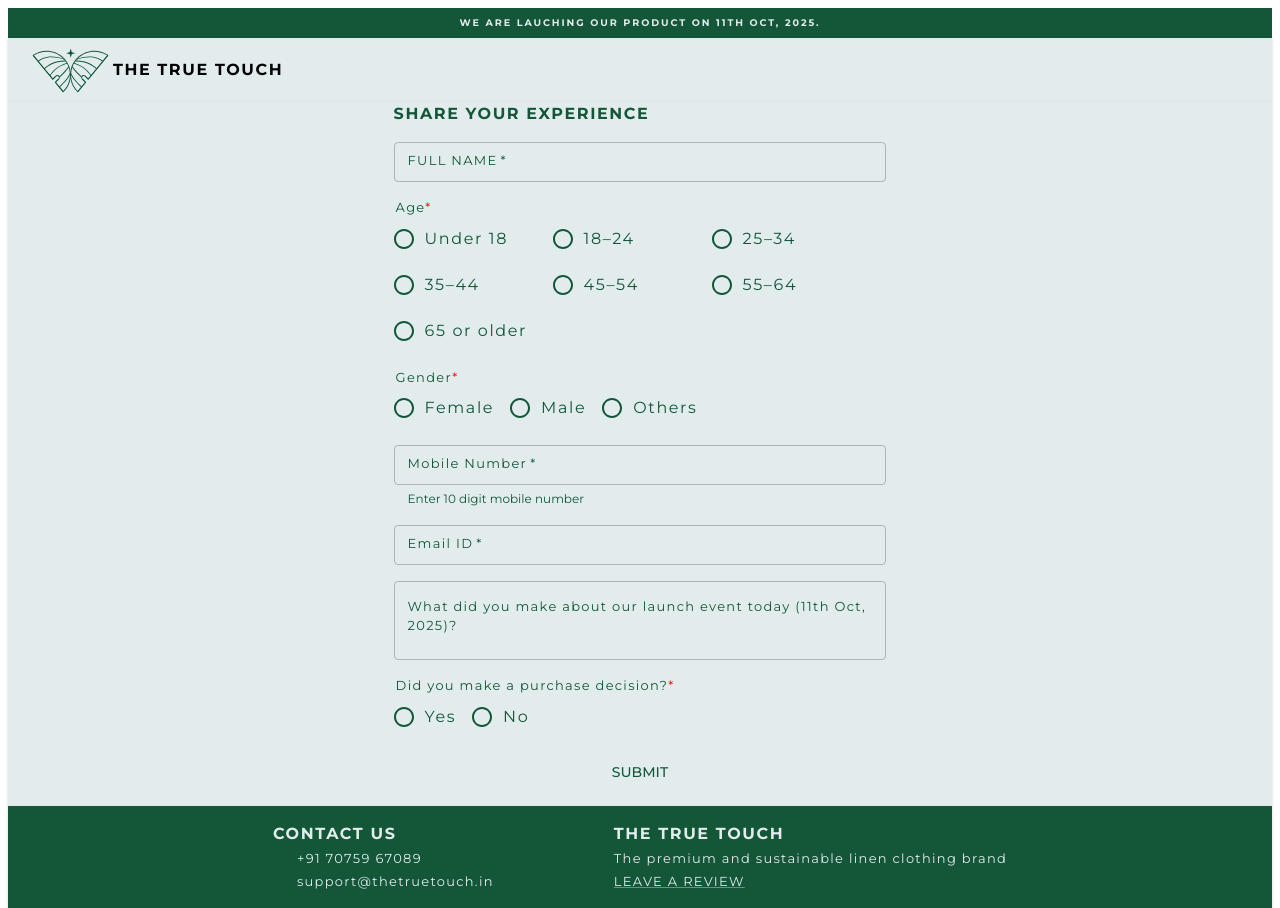
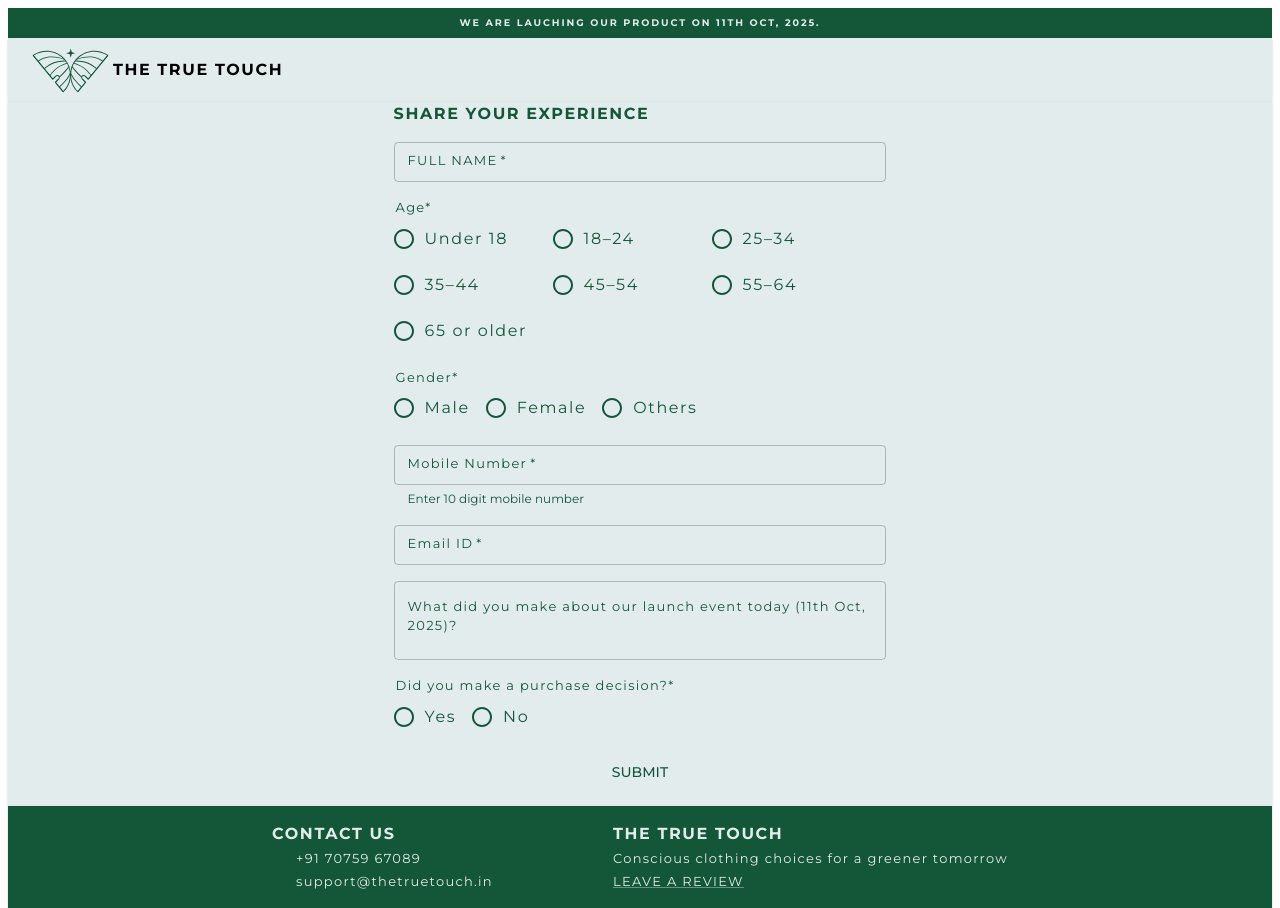
Before and after one commit to ranadeeps/linen_trial, a React (Vite) app: page /feedback in a window 1280 px wide. Built offline with nearby package versions, Linux system fonts and the light colour scheme; some icons are missing; the HTML template or start-up script is replaced by a standard one.

Commit message:
feedback form validations

```diff
--- a/src/components/Carousel.tsx
+++ b/src/components/Carousel.tsx
@@ -4,7 +4,7 @@ import Typography from "@mui/material/Typography";
 
 const Carousel = () => {
   const items = [
-    { url: "", text: "Presale offer is live. Contact for more details." },
+    { url: "", text: "Contact for more details." },
     { url: "", text: "We are lauching our product on 11th Oct, 2025." },
   ];
   const [index, setIndex] = useState(0);
--- a/src/components/FeedbackForm.tsx
+++ b/src/components/FeedbackForm.tsx
@@ -3,6 +3,7 @@ import {
   Button,
   FormControl,
   FormControlLabel,
+  FormHelperText,
   Paper,
   Radio,
   RadioGroup,
@@ -21,14 +22,28 @@ export const FeedbackForm = ({
   const [ageValue, setAgeValue] = useState("");
   const [genderValue, setGenderValue] = useState("");
   const [q2Value, setQ2Value] = useState("");
+  const [q2Error, setQ2Error] = useState(false);
   const [q4Value, setQ4Value] = useState("");
+  const [q4Error, setQ4Error] = useState(false);
+
   const handleSubmit = async (event: React.FormEvent<HTMLFormElement>) => {
     event.preventDefault();
+
     const formElement = event.currentTarget;
     const formData = new FormData(formElement);
     const data = Object.fromEntries(formData.entries());
-
-    console.log(data);
+    if (!q2Value) {
+      setQ2Error(true);
+      return;
+    } else {
+      setQ2Error(false);
+    }
+    if (q2Value.toLowerCase() == "yes" && !q4Value) {
+      setQ4Error(true);
+      return;
+    } else {
+      setQ4Error(false);
+    }
     const {
       data: response,
       error,
@@ -47,26 +62,6 @@ export const FeedbackForm = ({
     console.log(response, error, message);
     setShowFields([false, false]);
   };
-
-  // // New enhanced style object
-  // const focusVisibleSx = {
-  //   // Target the root of FormControlLabel (which uses ButtonBase internally)
-  //   "&.Mui-focusVisible": {
-  //     backgroundColor: "transparent !important", // Use !important as a last resort for ButtonBase
-  //   },
-  //   // Target the specific area where the focus ring might be applied (ButtonBase/Radio wrapper)
-  //   "& .MuiButtonBase-root": {
-  //     "&.Mui-focusVisible": {
-  //       backgroundColor: "transparent !important",
-  //     },
-  //   },
-  //   // Ensure the label text itself isn't picking up a background
-  //   "& .MuiFormControlLabel-label": {
-  //     "&.Mui-focusVisible": {
-  //       backgroundColor: "transparent",
-  //     },
-  //   },
-  // };
 
   return (
     <Paper
@@ -118,11 +113,12 @@ export const FeedbackForm = ({
             display: "flex",
             flexDirection: "column",
           }}
+          required
         >
           <Typography id="age" component="legend" sx={{ fontSize: "small" }}>
             Age
             {/* Manually add the required asterisk if needed */}
-            <span style={{ color: "red" }}>*</span>
+            <span style={{ color: "text.primary" }}>*</span>
           </Typography>
           <RadioGroup
             row
@@ -153,7 +149,6 @@ export const FeedbackForm = ({
                 label={label}
                 sx={{
                   flex: "0 1 150px", // min-width 120px, allow shrink/wrap
-                  // ...focusVisibleSx, // 👈 APPLIED THE FIX HERE
                 }}
               />
             ))}
@@ -163,7 +158,7 @@ export const FeedbackForm = ({
           <Typography id="gender" component="legend" sx={{ fontSize: "small" }}>
             Gender
             {/* Manually add the required asterisk if needed */}
-            <span style={{ color: "red" }}>*</span>
+            <span style={{ color: "text.primary" }}>*</span>
           </Typography>
           <RadioGroup
             row
@@ -172,24 +167,18 @@ export const FeedbackForm = ({
             value={genderValue}
             onChange={(e) => setGenderValue(e.target.value)}
           >
-            <FormControlLabel
-              value="female"
-              control={<Radio />}
-              label="Female"
-              // sx={focusVisibleSx} // 👈 APPLIED THE FIX HERE
-            />
-            <FormControlLabel
-              value="male"
-              control={<Radio />}
-              label="Male"
-              // sx={focusVisibleSx} // 👈 APPLIED THE FIX HERE
-            />
-            <FormControlLabel
-              value="others"
-              control={<Radio />}
-              label="Others"
-              // sx={focusVisibleSx} // 👈 APPLIED THE FIX HERE
-            />
+            {[
+              ["male", "Male"],
+              ["female", "Female"],
+              ["others", "Others"],
+            ].map(([value, label]) => (
+              <FormControlLabel
+                value={value}
+                control={<Radio />}
+                label={label}
+                key={value}
+              />
+            ))}
           </RadioGroup>
         </FormControl>
         <TextField
@@ -259,7 +248,7 @@ export const FeedbackForm = ({
           <Typography id="q2" component="legend" sx={{ fontSize: "small" }}>
             Did you make a purchase decision?
             {/* Manually add the required asterisk if needed */}
-            <span style={{ color: "red" }}>*</span>
+            <span style={{ color: "text.primary" }}>*</span>
           </Typography>
           <RadioGroup
             row
@@ -278,15 +267,14 @@ export const FeedbackForm = ({
               control={<Radio />}
               label="Yes"
               defaultChecked
-              // sx={focusVisibleSx} // 👈 APPLIED THE FIX HERE
             />
-            <FormControlLabel
-              value="no"
-              control={<Radio />}
-              label="No"
-              // sx={focusVisibleSx} // 👈 APPLIED THE FIX HERE
-            />
+            <FormControlLabel value="no" control={<Radio />} label="No" />
           </RadioGroup>
+          {q2Error && (
+            <FormHelperText sx={{ color: "red" }}>
+              This is a required field
+            </FormHelperText>
+          )}
         </FormControl>
         {showFields[0] && (
           <TextField
@@ -312,7 +300,7 @@ export const FeedbackForm = ({
                 Would you be open to sharing feedback about the product usage at
                 a later stage?
                 {/* Manually add the required asterisk if needed */}
-                <span style={{ color: "red" }}>*</span>
+                <span style={{ color: "text.primary" }}>*</span>
               </Typography>
 
               <RadioGroup
@@ -327,15 +315,14 @@ export const FeedbackForm = ({
                   control={<Radio />}
                   label="Yes"
                   defaultChecked
-                  // sx={focusVisibleSx} // 👈 APPLIED THE FIX HERE
                 />
-                <FormControlLabel
-                  value="no"
-                  control={<Radio />}
-                  label="No"
-                  // sx={focusVisibleSx} // 👈 APPLIED THE FIX HERE
-                />
+                <FormControlLabel value="no" control={<Radio />} label="No" />
               </RadioGroup>
+              {q4Error && (
+                <FormHelperText sx={{ color: "red" }}>
+                  This is a required field
+                </FormHelperText>
+              )}
             </FormControl>
           </>
         )}
--- a/src/components/Footer.tsx
+++ b/src/components/Footer.tsx
@@ -59,7 +59,7 @@ export const Footer = () => {
             textAlign={"start"}
             fontSize={"small"}
           >
-            The premium and sustainable linen clothing brand
+            Conscious clothing choices for a greener tomorrow
           </Typography>
           <Typography
             color="text.secondary"
--- a/src/components/PreLaunch.tsx
+++ b/src/components/PreLaunch.tsx
@@ -51,13 +51,15 @@ export const PreLaunch = () => {
           p: 2,
         }}
       >
+        Interested folks need to{" "}
         <Link
           href="https://zfrmz.in/CVton98r7bKXGnFPlMQq?referrername=11thOctober2025"
           target="_blank"
           color="text.primary"
         >
-          Interested folks need to register here to be part of our launch.
-        </Link>
+          register here
+        </Link>{" "}
+        to be part of our launch.
       </Typography>
     </Paper>
   );
```
